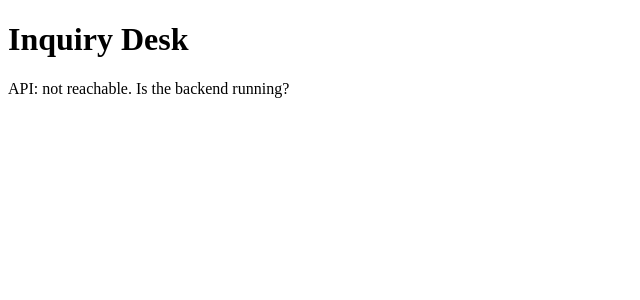
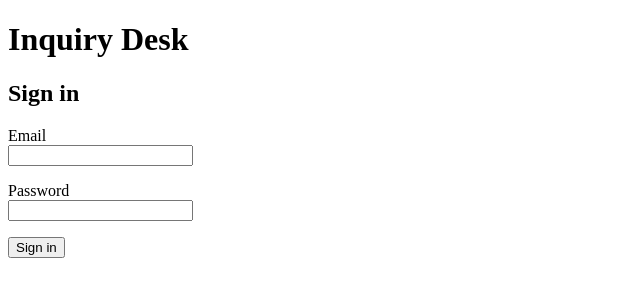
Before and after one commit to SandaruwanChandrasena/inquiry-desk, a React app in the folder frontend/: page /login in a window 1280 px wide. Shown: the top 300 px of the page, without its empty margins (0-640 px from the left). Built offline with nearby package versions, Linux system fonts and the light colour scheme; no server answers; the HTML template or start-up script is replaced by a standard one.

Commit message:
login page + api client

```diff
--- a/frontend/src/App.jsx
+++ b/frontend/src/App.jsx
@@ -1,24 +1,57 @@
 import { useEffect, useState } from 'react'
+import { BrowserRouter, Routes, Route, Link, useNavigate } from 'react-router-dom'
+import LoginPage from './pages/LoginPage.jsx'
+import { api } from './api/client.js'
 
-function App() {
-  const [message, setMessage] = useState('Checking API...')
+// Temporary home page: proves the login cookie works. The inquiry list replaces it next step.
+function HomePage() {
+  const navigate = useNavigate()
+  const [user, setUser] = useState(null)
+  const [loading, setLoading] = useState(true)
 
   useEffect(() => {
-    fetch('/api/health')
-      .then((res) => {
-        if (!res.ok) throw new Error()
-        return res.json()
-      })
-      .then((data) => setMessage(`API: connected (database ${data.database})`))
-      .catch(() => setMessage('API: not reachable. Is the backend running?'))
+    api('/auth/me')
+      .then((data) => setUser(data.user))
+      .catch(() => setUser(null))
+      .finally(() => setLoading(false))
   }, [])
+
+  async function handleSignOut() {
+    await api('/auth/logout', { method: 'POST' })
+    navigate('/login')
+  }
+
+  if (loading) return <p>Loading...</p>
+
+  if (!user) {
+    return (
+      <main>
+        <p>You are not signed in.</p>
+        <Link to="/login">Go to sign in</Link>
+      </main>
+    )
+  }
 
   return (
     <main>
       <h1>Inquiry Desk</h1>
-      <p>{message}</p>
+      <p>
+        Signed in as {user.name} ({user.role})
+      </p>
+      <button onClick={handleSignOut}>Sign out</button>
     </main>
   )
 }
 
+function App() {
+  return (
+    <BrowserRouter>
+      <Routes>
+        <Route path="/" element={<HomePage />} />
+        <Route path="/login" element={<LoginPage />} />
+      </Routes>
+    </BrowserRouter>
+  )
+}
+
 export default App
--- /dev/null
+++ b/frontend/src/api/client.js
@@ -0,0 +1,19 @@
+// One place for every API call: sends JSON, reads JSON, turns error replies into thrown errors
+export async function api(path, { method = 'GET', body } = {}) {
+  const res = await fetch(`/api${path}`, {
+    method,
+    headers: body ? { 'Content-Type': 'application/json' } : undefined,
+    body: body ? JSON.stringify(body) : undefined,
+  })
+
+  const data = await res.json().catch(() => ({}))
+
+  if (!res.ok) {
+    const error = new Error(data.error || 'Something went wrong. Please try again.')
+    error.status = res.status
+    error.fields = data.fields || {}
+    throw error
+  }
+
+  return data
+}
--- /dev/null
+++ b/frontend/src/pages/LoginPage.jsx
@@ -0,0 +1,71 @@
+import { useState } from 'react'
+import { useNavigate } from 'react-router-dom'
+import { api } from '../api/client.js'
+
+function LoginPage() {
+  const navigate = useNavigate()
+  const [email, setEmail] = useState('')
+  const [password, setPassword] = useState('')
+  const [error, setError] = useState('')
+  const [loading, setLoading] = useState(false)
+
+  async function handleSubmit(e) {
+    e.preventDefault()
+    setError('')
+    setLoading(true)
+
+    try {
+      await api('/auth/login', { method: 'POST', body: { email, password } })
+      navigate('/')
+    } catch (err) {
+      setError(err.message)
+    } finally {
+      setLoading(false)
+    }
+  }
+
+  return (
+    <main>
+      <h1>Inquiry Desk</h1>
+      <h2>Sign in</h2>
+
+      <form onSubmit={handleSubmit}>
+        <p>
+          <label>
+            Email
+            <br />
+            <input
+              type="email"
+              value={email}
+              onChange={(e) => setEmail(e.target.value)}
+              autoComplete="username"
+              required
+            />
+          </label>
+        </p>
+
+        <p>
+          <label>
+            Password
+            <br />
+            <input
+              type="password"
+              value={password}
+              onChange={(e) => setPassword(e.target.value)}
+              autoComplete="current-password"
+              required
+            />
+          </label>
+        </p>
+
+        {error && <p role="alert" style={{ color: 'crimson' }}>{error}</p>}
+
+        <button type="submit" disabled={loading}>
+          {loading ? 'Signing in...' : 'Sign in'}
+        </button>
+      </form>
+    </main>
+  )
+}
+
+export default LoginPage
```
